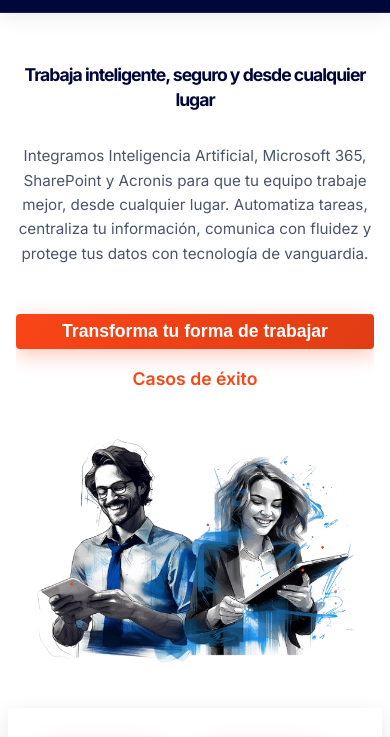
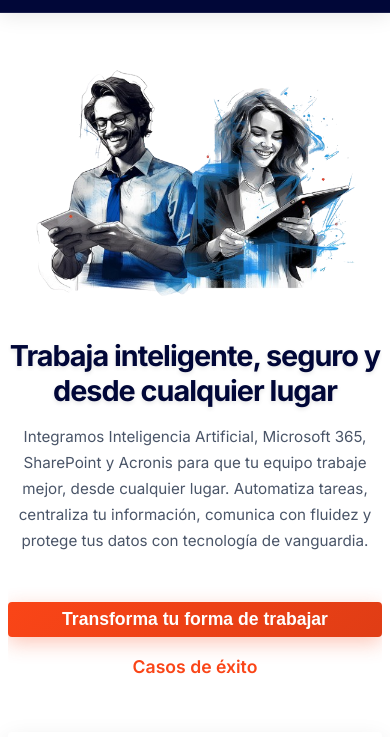
Before and after one commit to Friii-7/astro-enovel-dev, an Astro site: page / in a window 390 px wide. Shown: the part 58-795 px from the top of the page. Built offline with nearby package versions, Linux system fonts and the light colour scheme; Astro itself is replaced by a stand-in of ours.

Commit message:
Update Hero component styles to enhance layout, responsiveness, and visual appeal, including adjustments to padding, font sizes, and hover effects.

```diff
--- a/src/components/inicio/Hero.astro
+++ b/src/components/inicio/Hero.astro
@@ -24,13 +24,14 @@
     /* Hero Section Styles */
     .hero-section {
         background: #ffffff;
-        padding: 3rem 1rem;
+        padding: 6rem 2rem;
         margin-top: 0px;
         min-height: calc(100vh - 70px);
         display: flex;
         align-items: center;
         max-width: 100vw;
         overflow-x: hidden;
+        position: relative;
     }
 
     .hero-container {
@@ -38,32 +39,29 @@
         margin: 0 auto;
         display: grid;
         grid-template-columns: 1fr 1fr;
-        gap: 1rem;
+        gap: 4rem;
         align-items: center;
     }
 
     .hero-content {
-        padding-right: 3rem;
+        padding-right: 2rem;
     }
 
     .hero-title {
-        font-size: 1.5rem;
+        font-size: 2.5rem;
         font-weight: 700;
         color: #010738;
-        line-height: 1.1;
+        line-height: 1.2;
         margin-bottom: 2rem;
         letter-spacing: -1px;
-        max-width: 636px;
-        min-height: 36px;
-        overflow: hidden;
+        text-shadow: 0 2px 4px rgba(0, 0, 0, 0.1);
     }
 
     .hero-description {
-        font-size: 1.25rem;
+        font-size: 1.1rem;
         color: #4a5568;
-        line-height: 1.6;
+        line-height: 1.7;
         margin-bottom: 3rem;
-        max-width: 550px;
     }
 
     .hero-buttons {
@@ -138,14 +136,30 @@
         height: auto;
         object-fit: contain;
         border-radius: 12px;
+        transition: all 0.3s ease;
     }
 
-    /* Responsive */
-    @media (max-width: 1024px) {
+    .hero-image:hover {
+        transform: scale(1.02);
+        box-shadow: 0 15px 40px rgba(0, 0, 0, 0.15);
+    }
+
+    /* Responsive Design - Siguiendo el patrón de nosotros */
+    @media screen and (max-width: 768px) {
+        .hero-section {
+            padding: 6rem 1rem 4rem 1rem;
+            margin-top: 2rem;
+        }
+
         .hero-container {
             grid-template-columns: 1fr;
-            gap: 2rem;
+            gap: 3rem;
             text-align: center;
+        }
+
+        .hero-illustration {
+            order: -1;
+            height: 300px;
         }
 
         .hero-content {
@@ -154,23 +168,7 @@
 
         .hero-title {
             font-size: 2rem;
-        }
-
-        .hero-description {
-            font-size: 1.1rem;
-        }
-    }
-
-    @media (max-width: 768px) {
-        .hero-section {
-            padding: 2rem 1rem;
-        }
-
-        .hero-title {
-            font-size: 2rem;
-            max-width: 100%;
-            line-height: 1.4;
-            margin-top: 80px;
+            margin-bottom: 1.5rem;
         }
 
         .hero-description {
@@ -186,23 +184,29 @@
         .hero-btn {
             max-width: 100%;
         }
+    }
+
+    @media screen and (max-width: 480px) {
+        .hero-section {
+            padding: 5rem 0.5rem 3rem 0.5rem;
+            margin-top: 1.5rem;
+        }
+
+        .hero-container {
+            gap: 2rem;
+        }
 
         .hero-illustration {
-            height: 300px;
+            height: 250px;
         }
-    }
 
-    @media (max-width: 480px) {
         .hero-title {
-            font-size: 1.1rem;
+            font-size: 1.8rem;
+            margin-bottom: 1rem;
         }
 
         .hero-description {
             font-size: 0.95rem;
         }
-
-        .hero-illustration {
-            height: 250px;
-        }
     }
 </style>
```
